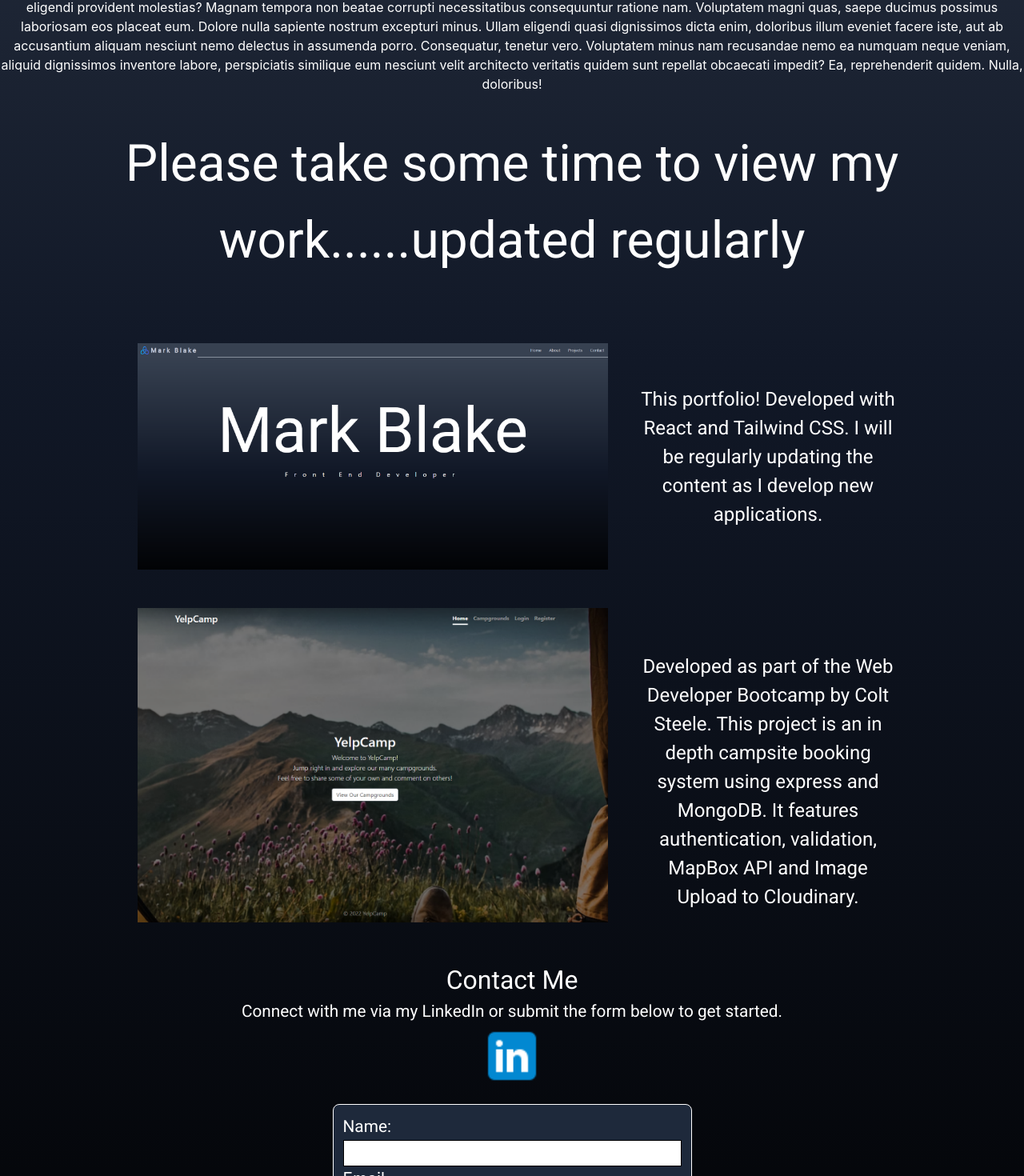
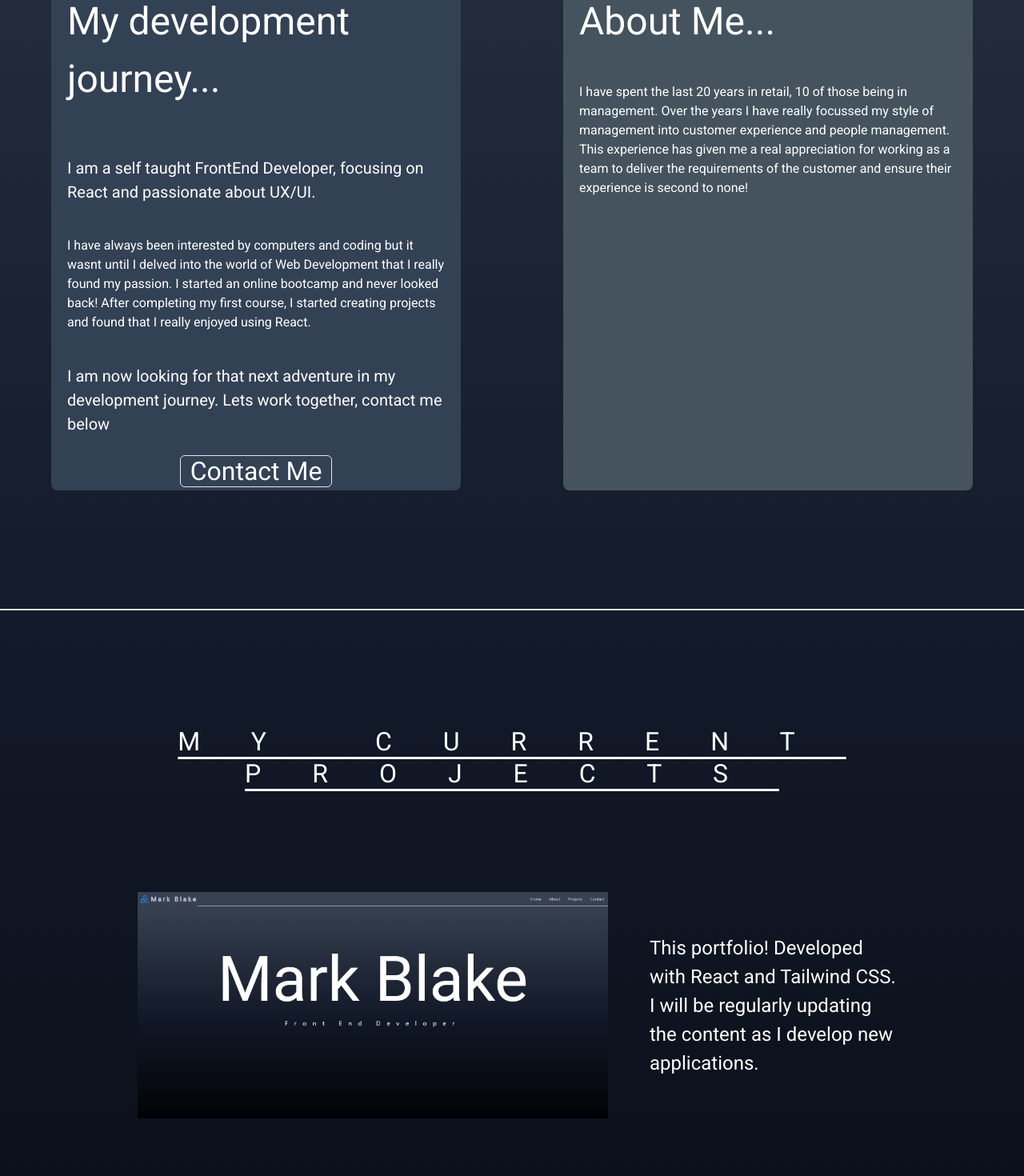
Before and after one commit to MBlake87/React, a React (Create React App) app in the folder portfolio/: page / in a window 1280 px wide. Shown: the part 1040-2510 px from the top of the page at 80% size. Built offline with nearby package versions, Linux system fonts and the light colour scheme.

Commit message:
content update

```diff
--- a/portfolio/package.json
+++ b/portfolio/package.json
@@ -51,6 +51,8 @@
     ]
   },
   "devDependencies": {
+    "prettier": "^2.8.8",
+    "prettier-plugin-tailwindcss": "^0.3.0",
     "tailwindcss": "^3.3.1"
   }
 }
--- a/portfolio/src/components/Nav.js
+++ b/portfolio/src/components/Nav.js
@@ -1,4 +1,3 @@
-import React from 'react'
 import logo from "../images/abstract-shape.png"
 import { useState } from 'react'
 import { FaBars, FaTimes } from "react-icons/fa"
@@ -6,8 +5,8 @@ import { Link } from "react-scroll"
 
 
 export function Nav() {
+    const [click, setClick] = useState(true)
 
-    const [click, setClick] = useState(false)
 
     const handleClick = () => {
         setClick(!click)
--- a/portfolio/src/index.css
+++ b/portfolio/src/index.css
@@ -3,3 +3,7 @@
 @tailwind base;
 @tailwind components;
 @tailwind utilities;
+
+* {
+    font-family: "Roboto", sans-serif;
+}
--- a/portfolio/src/pages/About.js
+++ b/portfolio/src/pages/About.js
@@ -8,14 +8,14 @@ import tailwindIcon from "../images/tailwind-css-icon.png"
 import bootstrapIcon from "../images/bootstrap.png"
 import gitIcon from "../images/github-mark-white.png"
 import nodeIcon from "../images/nodejs-icon.svg"
-import { Link } from "react-router-dom";
+import { Link } from "react-scroll";
 
 
 export function About() {
     return (
         <>
 
-            <div id="about" className="grid grid-cols-8 items-center gap-4 px-2 xl:w-[50vw] xl:gap-12 xl:mx-auto xl:pt-[4rem]">
+            <div id="about" className="grid grid-cols-8 items-center gap-4 px-2 xl:w-[50vw] xl:gap-12 xl:mx-auto xl:pt-[4rem] border-b-2 pb-5">
                 <div><img className="transition ease-in-out delay-150 hover:-translate-y-1 hover:scale-110 duration-300 cursor-pointer xl:max-h-[150px] " src={html} alt="html icon"></img></div>
                 <div><img className="transition ease-in-out delay-150 hover:-translate-y-1 hover:scale-110 duration-300 cursor-pointer xl:max-h-[150px]" src={cssIcon} alt="css icon"></img></div>
                 <div><img className="transition ease-in-out delay-150 hover:-translate-y-1 hover:scale-110 duration-300 cursor-pointer xl:max-h-[150px]" src={javascriptIcon} alt="javascript icon"></img></div>
@@ -25,17 +25,16 @@ export function About() {
                 <div><Link to="https://github.com/MBlake87"><img className="transition ease-in-out delay-150 hover:-translate-y-1 hover:scale-110 duration-300 cursor-pointer xl:max-h-[150px]" src={gitIcon} alt="github icon"></img></Link></div>
                 <div><img className="transition ease-in-out delay-150 hover:-translate-y-1 hover:scale-110 duration-300 cursor-pointer xl:max-h-[150px]" src={nodeIcon} alt="node icon"></img></div>
             </div>
-            <div className="w-full text-white text-center pt-5">Lorem ipsum dolor sit amet consectetur adipisicing elit. Minima explicabo exercitationem illo nisi, quaerat nesciunt laudantium pariatur possimus amet aliquam, dolorem provident eius temporibus consequatur aut ab molestias voluptas optio.
-                Neque fugiat ipsam porro eveniet quasi, harum iste totam architecto eligendi numquam illo quo, natus, a asperiores maxime odio eos nulla accusantium ex itaque voluptatum fuga voluptates cum. Fugit, magnam?
-                Quisquam dicta voluptate maiores esse. Consequuntur, quidem corrupti. Ipsam in sint aut doloribus a delectus hic distinctio ea reprehenderit assumenda quisquam adipisci eaque cum nesciunt, fuga enim officia nostrum iste!
-                Deserunt eos quaerat numquam quas expedita eius eaque error incidunt pariatur voluptatibus saepe blanditiis laboriosam nulla sint ut vel molestias totam impedit ex eum dolorum, autem neque? Dolores, quos suscipit!
-                Tempora eum veniam nisi. Tempore vel unde voluptate ipsum dicta aperiam voluptas minima illum quos dolore est sint soluta quaerat magni optio eaque doloribus cum, nemo ducimus repellendus assumenda? Aliquam.
-                Praesentium soluta iste earum reiciendis, expedita dolor accusantium, cumque aspernatur magnam ducimus accusamus nisi. Deserunt, quod quaerat, possimus corporis, natus quas mollitia fugiat eligendi labore culpa libero aspernatur voluptatum dolor?
-                Provident magni veniam facere impedit expedita aliquid ut, nam, harum cupiditate nulla dolore tempora. Quisquam, asperiores. Ad, non qui sint, temporibus tempore voluptatem excepturi deserunt iure fuga cum repellendus saepe!
-                Reprehenderit similique quod sit, placeat quidem facilis quo eligendi provident molestias? Magnam tempora non beatae corrupti necessitatibus consequuntur ratione nam. Voluptatem magni quas, saepe ducimus possimus laboriosam eos placeat eum.
-                Dolore nulla sapiente nostrum excepturi minus. Ullam eligendi quasi dignissimos dicta enim, doloribus illum eveniet facere iste, aut ab accusantium aliquam nesciunt nemo delectus in assumenda porro. Consequatur, tenetur vero.
-                Voluptatem minus nam recusandae nemo ea numquam neque veniam, aliquid dignissimos inventore labore, perspiciatis similique eum nesciunt velit architecto veritatis quidem sunt repellat obcaecati impedit? Ea, reprehenderit quidem. Nulla, doloribus!</div>
-
+            <div className="w-full flex flex-col items-center xl:items-stretch xl:flex-row xl:justify-around text-white text-center my-[2rem] xl:my-[4rem]  py-2 xl:py-[8rem] border-b-2">
+                <div className="w-[95%] xl:w-[40%] bg-slate-700 rounded-lg my-5"><h2 className="text-[1.5rem] xl:text-[3rem] text-left p-5 mb-1 xl:mb-5">My development journey...</h2>
+                    <p className="text-left text-[.75rem] xl:text-[1.25rem] p-5">I am a self taught FrontEnd Developer, focusing on React and passionate about UX/UI.  </p>
+                    <p className="text-left text-[.75rem]xl:text-[1.25rem] p-5">I have always been interested by computers and coding but it wasnt until I delved into the world of Web Development that I really found my passion.
+                        I started an online bootcamp and never looked back! After completing my first course, I started creating projects and found that I really enjoyed using React.</p>
+                    <p className="text-left text-[.75rem] xl:text-[1.25rem] p-5">I am now looking for that next adventure in my development journey. Lets work together, contact me below</p>
+                    <Link to="contact" smooth={true} className="cursor-pointer text-[1.25rem] xl:text-[2rem] border rounded-md px-3 hover:bg-white hover:text-slate-700">Contact Me</Link></div>
+                <div className="w-[95%] xl:w-[40%] my-5 bg-[#44535e] rounded-lg"><h2 className="text-[1.5rem] xl:text-[3rem] text-left p-5 mb-5">About Me...</h2>
+                    <p className="text-left px-5 xl:text-[1.25rem]text-[.75rem] pb-5" >I have spent the last 20 years in retail, 10 of those being in management. Over the years I have really focussed my style of management into customer experience and people management. This experience has given me a real appreciation for working as a team to deliver the requirements of the customer and ensure their experience is second to none!</p></div>
+            </div>
 
         </>
     )
--- a/portfolio/src/pages/Contact.js
+++ b/portfolio/src/pages/Contact.js
@@ -51,23 +51,23 @@ export function Contact() {
                     />
                 </Alert>}
 
-            <div className="w-full flex flex-col items-center text-center" id="contact">
-                <h1 className="text-white font-Roboto text-[2rem]">Contact Me</h1>
-                <p className="text-white font-Roboto text-[1.3rem]">Connect with me via my LinkedIn or submit the form below to get started.</p>
+            <div className="w-full flex flex-col items-center text-center border-t-2 py-[4rem]" id="contact">
+                <h1 className="text-white text-[2rem]">Contact Me</h1>
+                <p className="text-white text-[.75rem] xl:text-[1.3rem]">Connect with me via my LinkedIn or submit the form below to get started.</p>
                 <Link to="http://www.linkedin.com/in/mark-blake-7493131a3"><img className="aspect-auto w-20" src={linkedIcon} alt="linkedIn" /></Link>
 
                 <form ref={form} onSubmit={sendEmail} className="items-center  m-auto mt-5 flex flex-col p-3 mb-5 w-[90vw] xl:w-auto h-[60vh] border border-white rounded-lg bg-slate-800">
 
-                    <label htmlFor="name" className="text-white  text-[1.3rem] font-Roboto w-[85vw] text-left xl:w-[100%] " >Name:</label>
+                    <label htmlFor="name" className="text-white text-[.75rem] xl:text-[1.3rem] w-[85vw] text-left xl:w-[100%] " >Name:</label>
                     <input type="text" onChange={(e) => setFormData({ ...formData, name: e.target.value })} value={formData.name} name="from_name" id="name" className="border border-black text-[1.3rem] pl-2 font-Roboto w-[85vw] xl:w-[100%]" required />
 
-                    <label htmlFor="email" className="text-white text-[1.3rem] w-[85vw] text-left xl:w-[100%]" >Email:</label>
+                    <label htmlFor="email" className="text-white text-[.75rem] xl:text-[1.3rem]  w-[85vw] text-left xl:w-[100%]" >Email:</label>
                     <input type="email" onChange={(e) => setFormData({ ...formData, email: e.target.value })} value={formData.email} name="from_email" id="email" className="border border-black text-[1.3rem] pl-2 font-Roboto w-[85vw] xl:w-[100%]" required />
 
-                    <label htmlFor="message" className="text-white text-[1.3rem] text-left font-Roboto w-[85vw] xl:w-[100%]">Message:</label>
+                    <label htmlFor="message" className="text-white text-[.75rem] xl:text-[1.3rem]  text-left w-[85vw] xl:w-[100%]">Message:</label>
                     <textarea name="message" onChange={(e) => setFormData({ ...formData, message: e.target.value })} value={formData.message} id="message" cols="30" rows="10" className="text-[1.3rem] pl-2 w-[85vw] xl:w-auto" required></textarea>
 
-                    <button className="text-[1.5rem] text-white border w-[30%] mt-5 hover:text-slate-800 hover:bg-white">Send</button>
+                    <button className="text-[1.25rem] xl:text-[1.5rem] text-white border w-[30%] mt-5 hover:text-slate-800 hover:bg-white">Send</button>
                 </form>
 
             </div>
--- a/portfolio/src/pages/Projects.js
+++ b/portfolio/src/pages/Projects.js
@@ -9,13 +9,13 @@ export function Projects() {
 
     return (
         <>
-            <h1 id="projects" className="text-white text-[1rem] xl:text-[4rem] font-Roboto text-center mt-10 pb-[5rem]">Please take some time to view my work......updated regularly</h1>
-            <div className="flex flex-col  xl:flex-row xl:m-auto  items-center xl:w-[75%] pb-[3rem]"><Link to="/"><img className=" px-3 xl:pr-10 xl:max-w-[40rem] hover:-translate-y-2 hover:scale-110 duration-300 cursor-pointer" src={portfolio} alt="yelp-camp" /></Link>
-                <p className="font-Roboto text-[1.3rem] text-center pt-10 xl:pt-0 xl:text-[1.5rem] w-[100%] text-white">
+            <h1 id="projects" className="text-white text-[1rem] xl:text-[2rem] text-center mt-10 py-[5rem] uppercase tracking-[1rem] leading-10 xl:tracking-[4rem] underline underline-offset-8">My Current Projects</h1>
+            <div className="flex flex-col  xl:flex-row xl:m-auto  items-center xl:w-[75%] py-[3rem]"><Link to="/"><img className=" px-3 xl:pr-10 xl:max-w-[40rem] hover:-translate-y-2 hover:scale-110 duration-300 cursor-pointer" src={portfolio} alt="yelp-camp" /></Link>
+                <p className="text-[.75rem] pl-3  text-left pt-10 xl:pt-0 xl:text-[1.5rem] w-[100%] text-white">
                     This portfolio! Developed with React and Tailwind CSS. I will be regularly updating the content as I develop new applications.   </p></div>
-            <div className="flex flex-col xl:flex-row xl:w-[75%] xl:m-auto items-center pb-[3rem]"><Link to="https://yelp-camp-3ia4.onrender.com/"><img className=" px-3 xl:max-w-[40rem] xl:pr-10 hover:-translate-y-2 hover:scale-110 duration-300 cursor-pointer" src={yelpcamp} alt="yelp-camp" /></Link>
-                <p className="font-Roboto text-[1.3rem] text-center pt-10 xl:text-[1.5rem] w-[100%] text-white">Developed as part of the Web Developer Bootcamp by Colt Steele.
-                    This project is an in depth campsite booking system using express and MongoDB.
+            <div className="flex flex-col xl:flex-row xl:w-[75%] xl:m-auto items-center py-[3rem]"><Link to="https://yelp-camp-3ia4.onrender.com/"><img className=" px-3 xl:max-w-[40rem] xl:pr-10 hover:-translate-y-2 hover:scale-110 duration-300 cursor-pointer" src={yelpcamp} alt="yelp-camp" /></Link>
+                <p className="text-[.75rem] pl-3 text-left pt-10 xl:text-[1.5rem] w-[100%] text-white">Developed as part of the Web Developer Bootcamp by Colt Steele.
+                    This project is an in depth campsite booking system using Express and MongoDB.
                     It features authentication, validation, MapBox API and Image Upload to Cloudinary.   </p></div>
         </>
 
```
Also changed, not shown: 1 other file (tests, documents, lock files or other folders).
